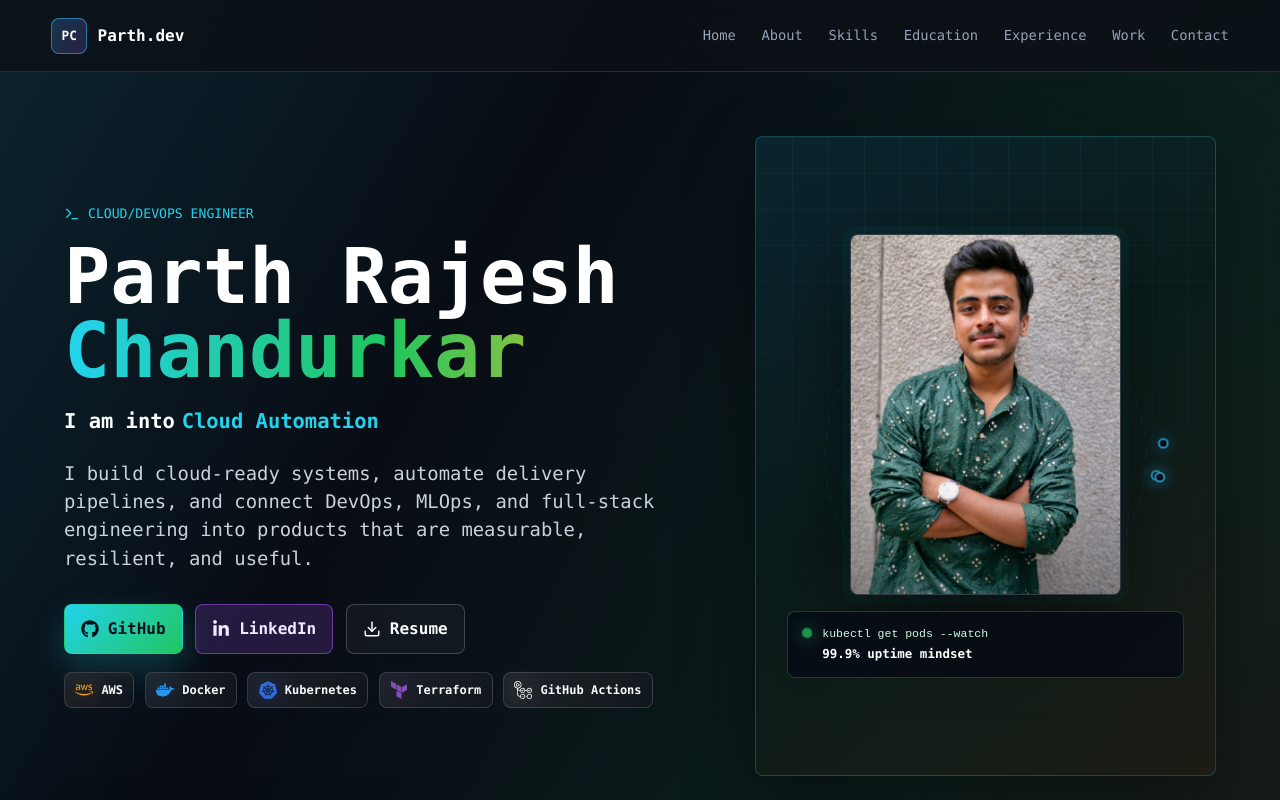
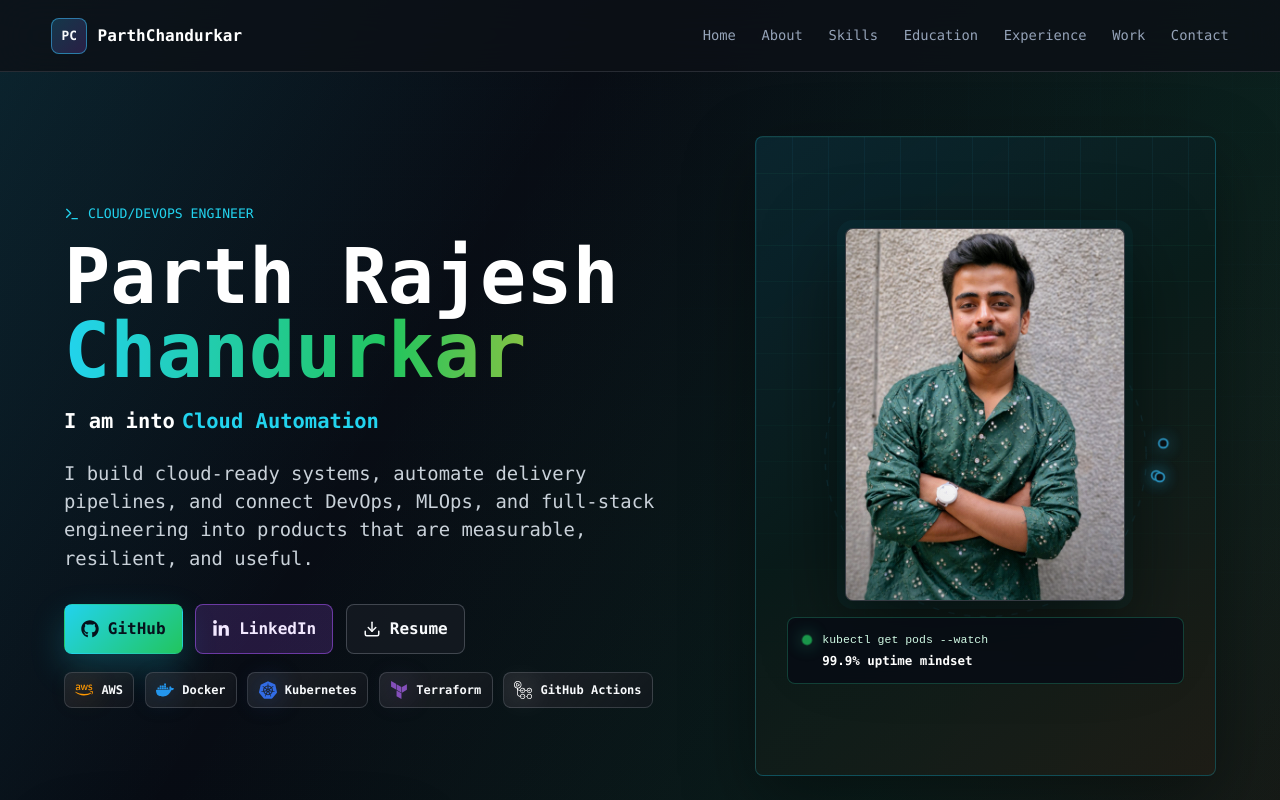
Before and after one commit to ParthrChandurkar/Portfolio-Parth-Chandurkar, a React (Vite) app: page / in a window 1280 px wide. Shown: the top 800 px of the page. Built offline with nearby package versions, Linux system fonts and the light colour scheme.

Commit message:
Update brand name and portrait fit

```diff
--- a/src/App.jsx
+++ b/src/App.jsx
@@ -54,7 +54,7 @@ import {
 
 const profile = {
   name: "Parth Rajesh Chandurkar",
-  shortName: "Parth",
+  shortName: "ParthChandurkar",
   role: "Cloud & DevOps Engineer",
   college: "VIIT Pune | B.Tech IT | CGPA 8.71",
   email: "parthrchn27@gmail.com",
@@ -307,7 +307,7 @@ function App() {
       <header className="site-header">
         <a className="brand" href="#top" aria-label="Parth portfolio home">
           <span className="brand-mark">PC</span>
-          <span>Parth.dev</span>
+          <span>{profile.shortName}</span>
         </a>
 
         <nav className={`nav-links ${menuOpen ? "is-open" : ""}`} aria-label="Primary navigation">
--- a/src/styles.css
+++ b/src/styles.css
@@ -104,9 +104,18 @@ img {
 }
 
 .brand {
+  min-width: 0;
   gap: 0.65rem;
   font-weight: 800;
   color: #ffffff;
+}
+
+.brand span:last-child {
+  overflow: hidden;
+  max-width: min(42vw, 220px);
+  font-size: clamp(0.92rem, 1.55vw, 1rem);
+  text-overflow: ellipsis;
+  white-space: nowrap;
 }
 
 .brand-mark {
@@ -289,7 +298,7 @@ img {
 .profile-frame {
   position: relative;
   z-index: 2;
-  width: min(68%, 360px);
+  width: clamp(280px, 64%, 380px);
   aspect-ratio: 3 / 4;
   border: 1px solid rgba(238, 246, 255, 0.2);
   border-radius: 8px;
@@ -312,8 +321,8 @@ img {
 .hero-photo {
   width: 100%;
   height: 100%;
-  object-fit: cover;
-  object-position: center top;
+  object-fit: contain;
+  object-position: center center;
   filter: saturate(1.08) contrast(1.04) brightness(0.98);
 }
 
@@ -1384,8 +1393,8 @@ li::before {
   }
 
   .hero-section h1 {
-    font-size: clamp(2.55rem, 13vw, 3.75rem);
-    line-height: 0.94;
+    font-size: clamp(2.15rem, 10.5vw, 2.85rem);
+    line-height: 1;
   }
 
   .hero-role {
```
